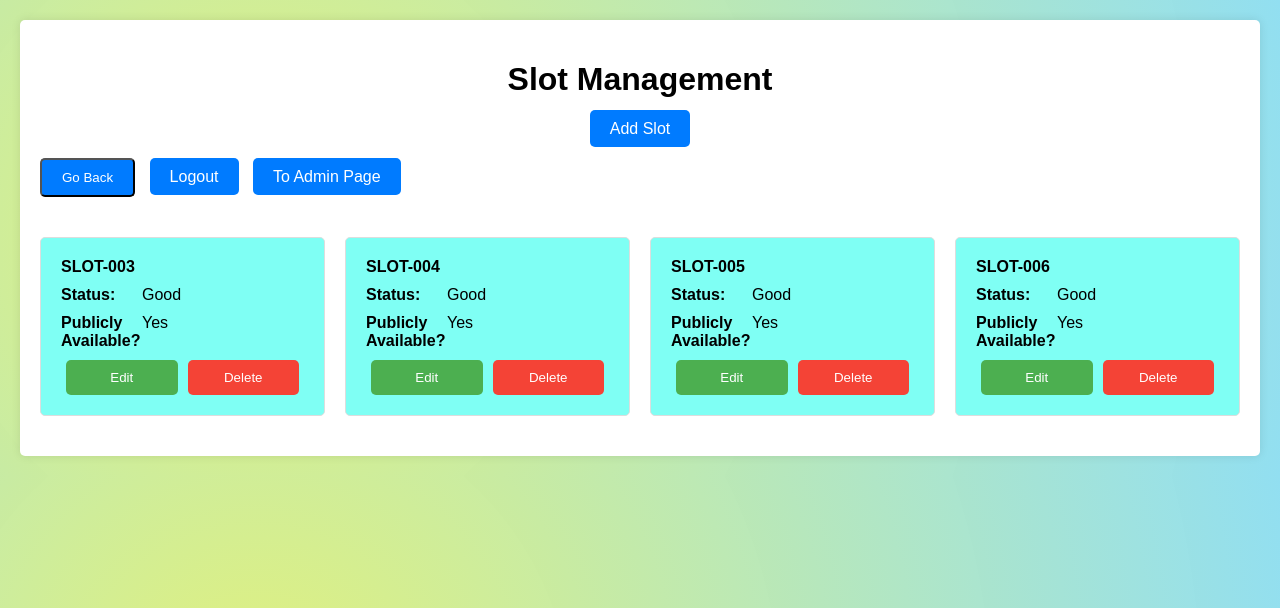
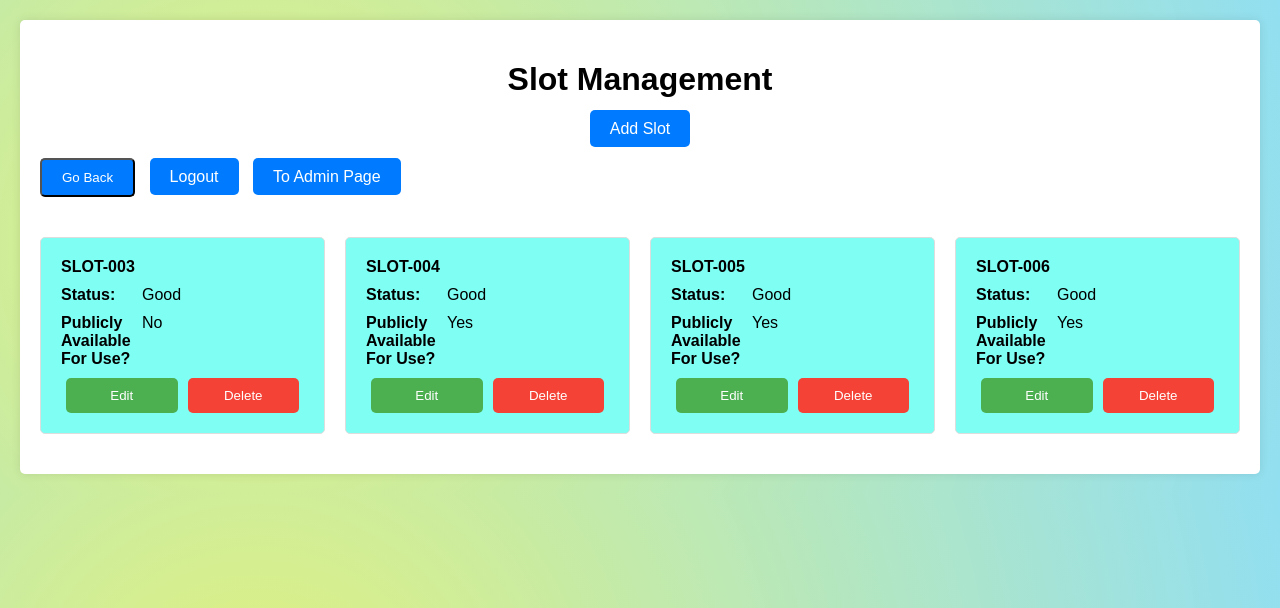
Before and after one commit to Katchietsnouva/web_app_python, a Flask app: page /slot_management in a window 1280 px wide. Shown: the top 608 px of the page. Run offline with Flask 3, Linux system fonts and the light colour scheme; some libraries are stand-ins or nearby versions.

Commit message:
new linux 00

```diff
--- a/templates/slot_management.html
+++ b/templates/slot_management.html
@@ -198,7 +198,7 @@
                         <div class="slot-value">${slot.slot_status}</div>
                     </div>
                     <div class="slot-info">
-                        <div class="slot-property">Publicly Available?</div>
+                        <div class="slot-property">Publicly Available For Use?</div>
                         <div class="slot-value">${slot.available_for_use ? 'Yes' : 'No'}</div>
                     </div>
                     <div class="button-container_2">
--- a/user_data/global_users_data/parking_slots_available_model.json
+++ b/user_data/global_users_data/parking_slots_available_model.json
@@ -2,7 +2,7 @@
     {
         "parking_slot_id": "SLOT-003",
         "slot_status": "Good",
-        "available_for_use": true
+        "available_for_use": false
     },
     {
         "parking_slot_id": "SLOT-004",
```
